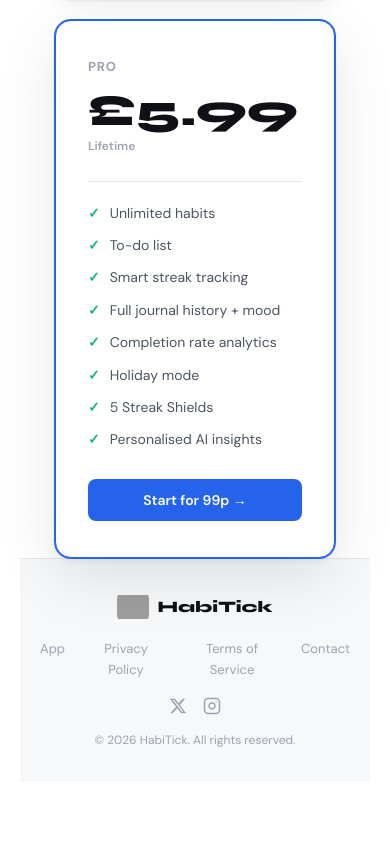
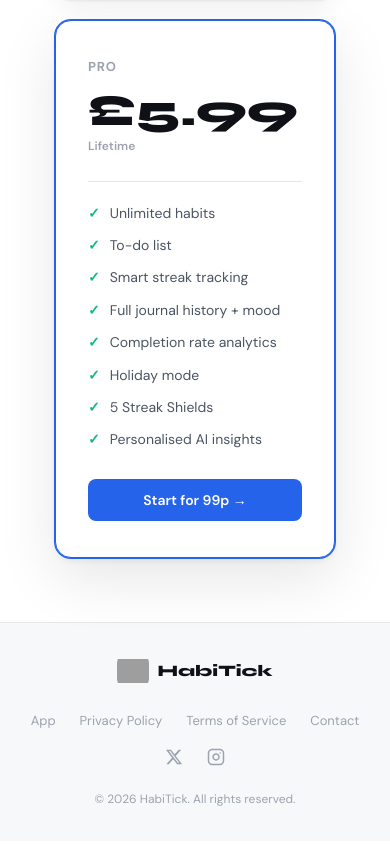
Before and after one commit to JKeyOfficial/habitick-landing, a website: page index.html in a window 390 px wide. Shown: the part 5556-6400 px from the top of the page. Drawn offline with Linux system fonts and the light colour scheme; grey boxes are pictures that could not be loaded.

Commit message:
fix footer and favicon

```diff
--- a/index.html
+++ b/index.html
@@ -31,8 +31,10 @@
   <link
     href="https://fonts.googleapis.com/css2?family=Syne:wght@600;700;800&family=DM+Sans:wght@400;500;600;700&display=swap"
     rel="stylesheet" />
-  <link rel="icon" type="image/svg+xml" href="habitick-blue-logo.svg" />
-  <link rel="apple-touch-icon" href="habitick-blue-logo.png" />
+  <link rel="icon" type="image/png" sizes="48x48" href="/favicon.png" />
+  <link rel="icon" type="image/svg+xml" href="/habitick-blue-logo.svg" />
+  <link rel="shortcut icon" href="/favicon.ico" />
+  <link rel="apple-touch-icon" sizes="180x180" href="/apple-touch-icon.png" />
 
   <!-- Structured Data -->
   <script type="application/ld+json">
@@ -860,6 +862,7 @@
       color: var(--text);
       font-size: 16px;
       text-decoration: none;
+      flex: 1;
     }
 
     .footer-logo img {
@@ -872,41 +875,34 @@
     .footer-links {
       display: flex;
       gap: 24px;
+      align-items: center;
+      justify-content: center;
+      flex: 0 0 auto;
     }
 
     .footer-links a {
       font-size: 13px;
       color: var(--text-3);
       text-decoration: none;
-      transition: color 0.2s;
+      transition: color 0.2s, transform 0.2s;
+      display: inline-flex;
+      align-items: center;
+      justify-content: center;
     }
 
     .footer-links a:hover {
       color: var(--text);
     }
 
-    .footer-socials {
-      display: flex;
-      gap: 16px;
-      align-items: center;
-    }
-
-    .footer-socials a {
-      color: var(--text-3);
-      transition: color 0.2s, transform 0.2s;
-      display: inline-flex;
-      align-items: center;
-      justify-content: center;
-    }
-
-    .footer-socials a:hover {
-      color: var(--text);
+    .footer-links a.footer-social-icon:hover {
       transform: translateY(-2px);
     }
 
     .footer-copy {
       font-size: 12px;
       color: var(--text-3);
+      flex: 1;
+      text-align: right;
     }
 
     @keyframes fadeUp {
@@ -985,10 +981,27 @@
         padding: 40px 20px;
       }
 
+      .footer-logo {
+        flex: none;
+      }
+
+      .footer-links {
+        flex: none;
+        flex-wrap: wrap;
+        justify-content: center;
+        gap: 16px 24px;
+      }
+
+      .footer-copy {
+        flex: none;
+        text-align: center;
+      }
+
       footer {
         flex-direction: column;
         text-align: center;
         padding: 32px 20px;
+        gap: 24px;
       }
     }
   </style>
@@ -1246,7 +1259,7 @@
           99p →</a>
       </div>
     </div>
-    </main>
+  </section>
 
     <!-- Footer -->
     <footer>
@@ -1259,14 +1272,12 @@
         <a href="/privacy">Privacy Policy</a>
         <a href="/terms">Terms of Service</a>
         <a href="/cdn-cgi/l/email-protection#1b737e7777745b737a79726f727870356b6974">Contact</a>
-      </div>
-      <div class="footer-socials">
-        <a href="https://x.com/habitick" target="_blank" rel="noopener noreferrer" aria-label="X (formerly Twitter)">
+        <a href="https://x.com/habitick" target="_blank" rel="noopener noreferrer" aria-label="X (formerly Twitter)" class="footer-social-icon">
           <svg viewBox="0 0 24 24" width="18" height="18" fill="currentColor">
-            <path d="M18.244 2.25h3.308l-7.227 8.26 8.502 11.24H16.17l-5.214-6.817L4.99 21.75H1.68l7.73-8.835L1.254 2.25H8.08l4.713 6.231zm-1.161 17.52h1.833L7.084 4.126H5.117z"/>
+            <path d="M18.244 2.25h3.308l-7.227 8.26 8.502 11.24H16.17l-5.214-6.817L4.99 21.75H1.68l7.73-8.835L1.254 2.25H8.08l4.713 6.231zm-1.161 17.52h1.833L7.084 4.126h-1.97z"/>
           </svg>
         </a>
-        <a href="https://www.instagram.com/habitick/" target="_blank" rel="noopener noreferrer" aria-label="Instagram">
+        <a href="https://www.instagram.com/habitick/" target="_blank" rel="noopener noreferrer" aria-label="Instagram" class="footer-social-icon">
           <svg viewBox="0 0 24 24" width="18" height="18" fill="none" stroke="currentColor" stroke-width="2" stroke-linecap="round" stroke-linejoin="round">
             <rect x="2" y="2" width="20" height="20" rx="5" ry="5"></rect>
             <path d="M16 11.37A4 4 0 1 1 12.63 8 4 4 0 0 1 16 11.37z"></path>
```
Also changed, not shown: privacy.html (+4 -0 lines), terms.html (+4 -0 lines), apple-touch-icon.png (added), favicon.ico (added), favicon.png (added).
